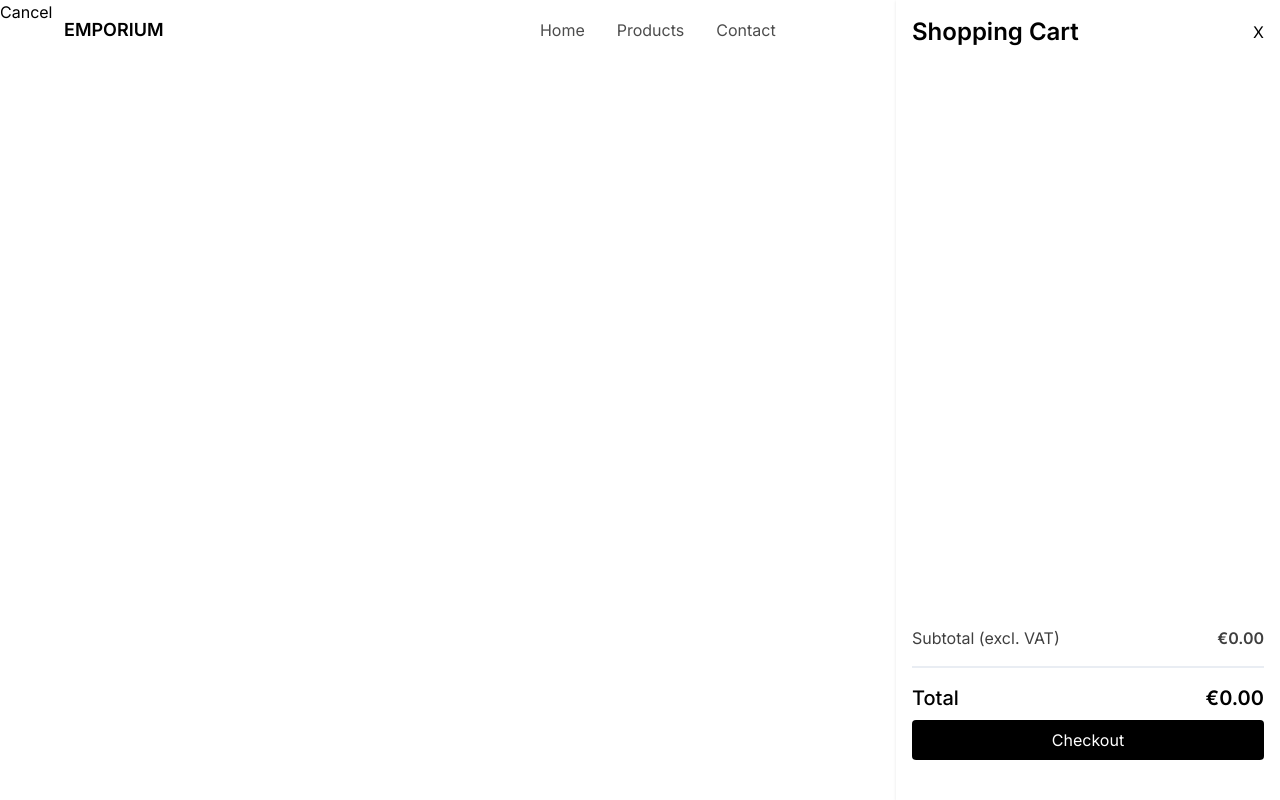
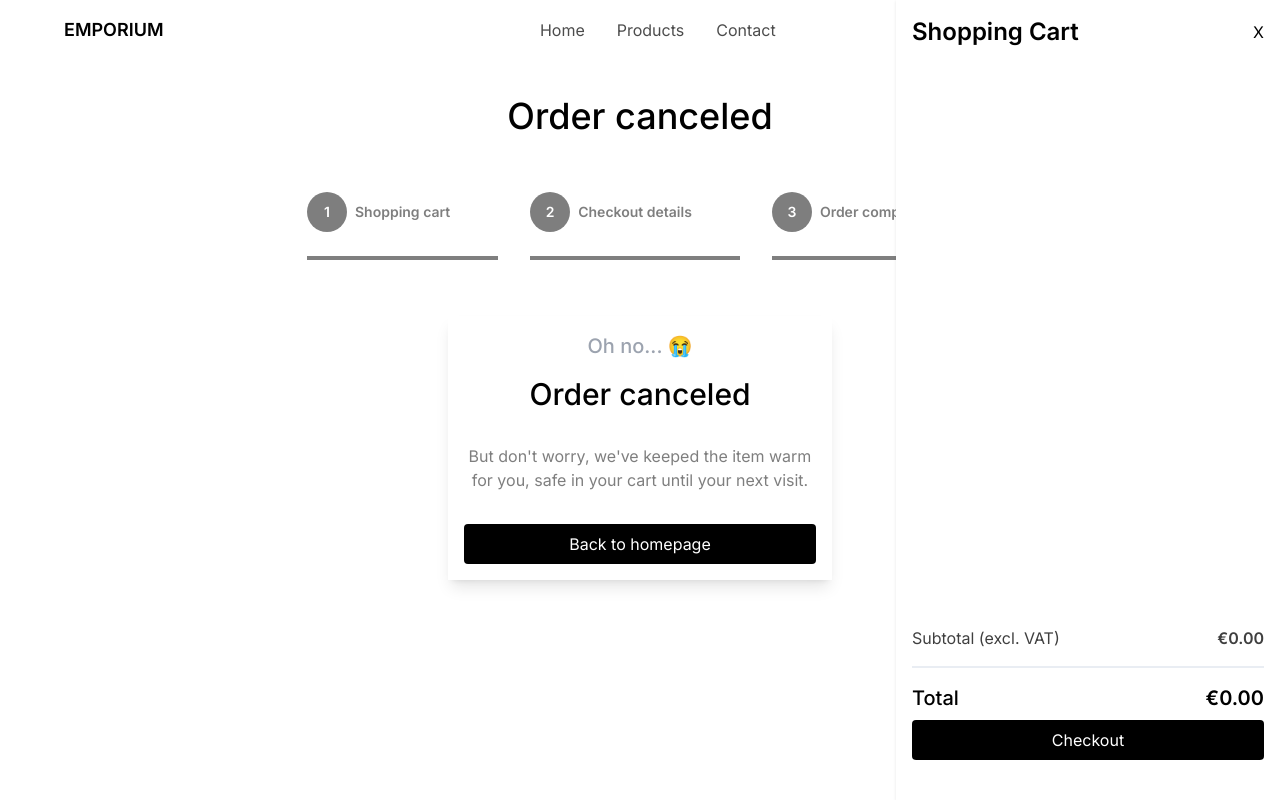
Before and after one commit to antoinel74/Emporium-Eshop, a Next.js app: page /cancel in a window 1280 px wide. Shown: the top 800 px of the page. Built offline with nearby package versions, Linux system fonts and the light colour scheme.

Commit message:
style: add img in cart item + add success and cancel layout

```diff
--- a/src/app/cancel/page.tsx
+++ b/src/app/cancel/page.tsx
@@ -1,7 +1,24 @@
 import React from "react";
+import { CheckoutStatus } from "@/components";
+import Link from "next/link";
 
 const Cancel = () => {
-  return <div className="min-h-screen w-full bg-white">Cancel</div>;
+  return (
+    <div className="min-h-screen w-full bg-white mt-24">
+      <h2 className="text-4xl font-medium text-center">Order canceled</h2>
+      <CheckoutStatus />
+      <div className="shadow-lg bg-white max-w-sm mt-12 mx-auto space-y-4 p-4 text-center">
+        <span className="block text-xl text-gray-400 font-medium">Oh no... 😭 </span>
+        <h3 className="text-3xl font-medium">Order canceled</h3>
+        <p className="opacity-50 py-4">
+          But don't worry, we've keeped the item warm for you, safe in your cart until your next visit.
+        </p>
+        <Link href="/" className="block rounded hover:opacity-75 bg-black w-full text-white p-2 px-4">
+          Back to homepage
+        </Link>
+      </div>
+    </div>
+  );
 };
 
 export default Cancel;
--- a/src/components/Cart/CartItem.tsx
+++ b/src/components/Cart/CartItem.tsx
@@ -23,7 +23,7 @@ export const CartItem: React.FC<CartItemProps> = ({ cartItem, onRemoveItem }) =>
         <p className="opacity-50 text-sm">Quantity: {cartItem.quantity}</p>
         <button
           onClick={onRemoveItem}
-          className="p-1 border hover:border-black hover:bg-transparent bg-gray-100 px-2 text-xs rounded my-2"
+          className="p-1 link-hover hover:border-black hover:bg-transparent bg-gray-100 px-2 text-xs rounded my-2"
         >
           Remove
         </button>
--- a/src/components/CheckoutStatus.tsx
+++ b/src/components/CheckoutStatus.tsx
@@ -6,11 +6,12 @@ export const CheckoutStatus = () => {
   const pathname = usePathname();
   const processing = pathname === "/checkout-form";
   const success = pathname === "/success";
+  const cancel = pathname === "/cancel";
 
   return (
-    <div className="hidden md:flex gap-8 text-sm py-2 mt-12 justify-center">
+    <div className={`hidden md:flex gap-8 text-sm py-2 mt-12 justify-center ${cancel ? "opacity-50" : ""}`}>
       <p
-        className={`flex items-center gap-2 font-semibold pb-6 pr-12 border-b-4 ${processing || success ? "text-green-500 border-green-500" : ""}`}
+        className={`flex items-center gap-2 font-semibold pb-6 pr-12 border-b-4 ${processing || success ? "text-green-500 border-green-500" : "border-black"}`}
       >
         <span
           className={`flex justify-center items-center rounded-full h-10 w-10 ${processing || success ? "bg-green-500" : "bg-black"} text-white`}
```
